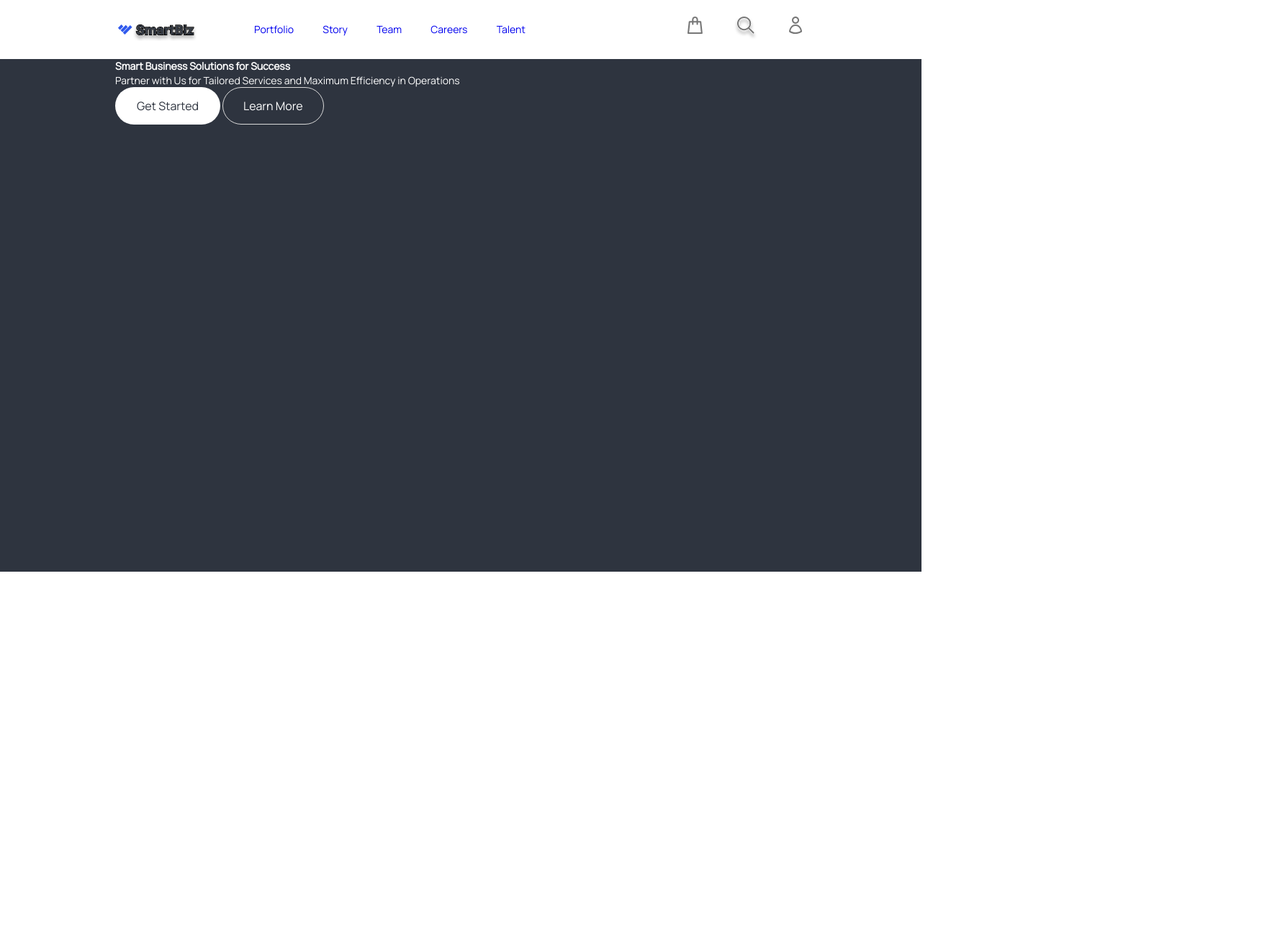
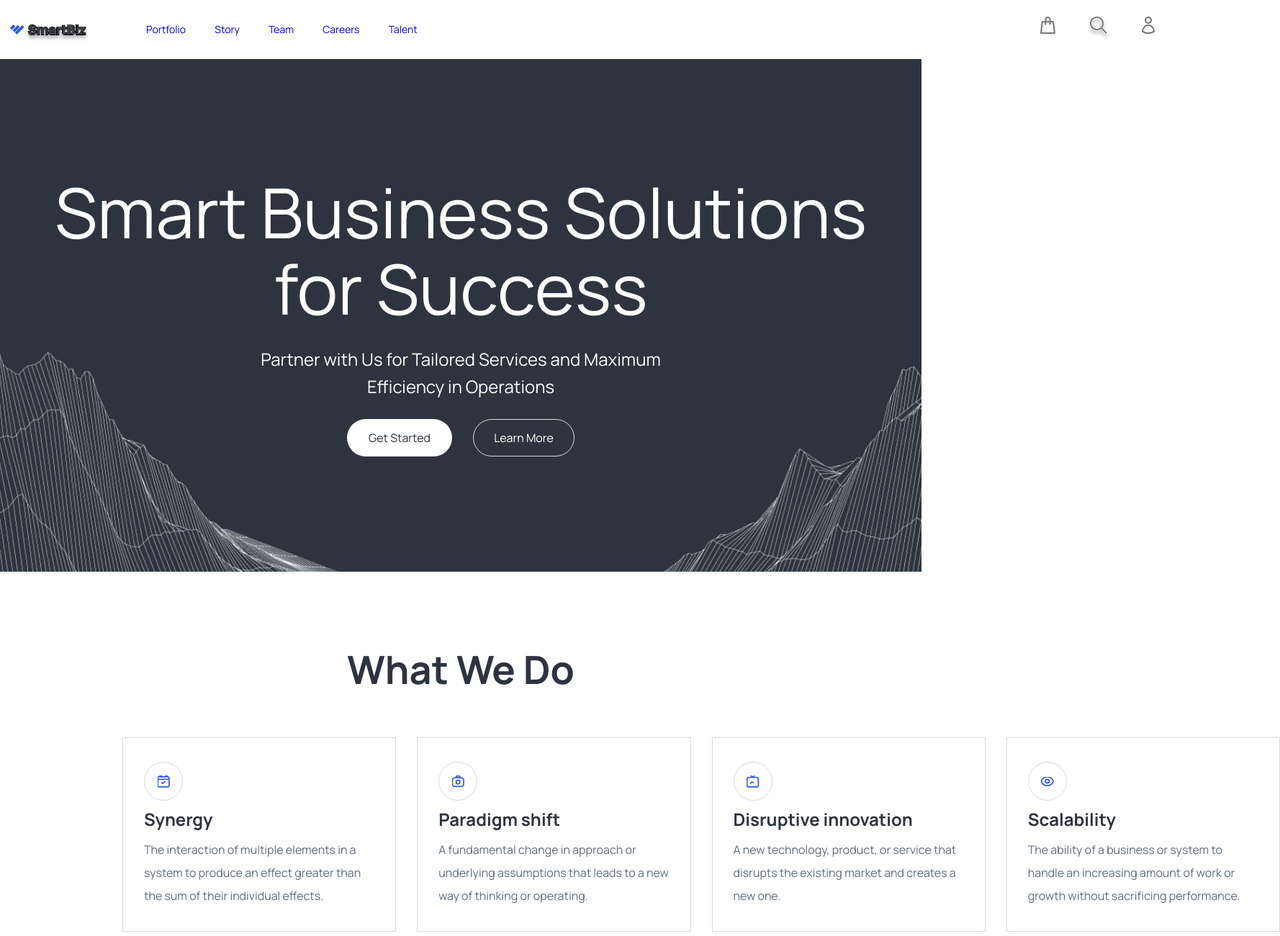
Before and after one commit to Doktorlich/petProject-1, a website built with Vite: page index.html in a window 1280 px wide. Shown: the whole page at 72% size, 1778 px wide, since content can reach past the window. Before the commit the page ends 800 px from the top, so only its background shows below. Built offline with nearby package versions, Linux system fonts and the light colour scheme.

Commit message:
Add block section
	minor change

```diff
--- a/index.html
+++ b/index.html
@@ -70,6 +70,8 @@
   <main class="content">
 
     <section class="banner">
+
+
       <div class="container">
         <div class="banner__inner">
           <div class="banner__info">
@@ -82,13 +84,49 @@
           </div>
         </div>
       </div>
+
     </section>
 
-    <section class="content__"></section>
-    <section class="content__"></section>
-    <section class="content__"></section>
-    <section class="content__"></section>
-    <section class="content__"></section>
+    <section class="services">
+      <div class="container">
+        <div class="services__inner">
+          <h2 class="services__h2">What We Do</h2>
+          <ul class="services__list">
+            <li class="services__item">
+              <a href="#" class="services__link"> <img src="./public/images/synergy-icon.svg" alt="synergy"></a>
+              <h5 class="services__h5">Synergy</h5>
+              <p class="services__desc">The interaction of multiple elements in a system to produce an effect greater
+                than
+                the sum of their individual effects.</p>
+            </li>
+            <li class="services__item">
+              <a href="#" class="services__link"> <img src="./public/images/paradigm-icon.svg" alt="paradigm"></a>
+              <h5 class="services__h5">Paradigm shift</h5>
+              <p class="services__desc">A fundamental change in approach or underlying assumptions that leads to a new
+                way
+                of thinking or operating.</p>
+            </li>
+            <li class="services__item">
+              <a href="#" class="services__link"> <img src="./public/images/disruptive-icon.svg" alt="disruptive"></a>
+              <h5 class="services__h5">Disruptive innovation</h5>
+              <p class="services__desc">A new technology, product, or service that disrupts the existing market and
+                creates a new one.</p>
+            </li>
+            <li class="services__item">
+              <a href="#" class="services__link"><img src="./public/images/scalability-icon.svg" alt="scalability"></a>
+              <h5 class="services__h5">Scalability</h5>
+              <p class="services__desc">The ability of a business or system to handle an increasing amount of work or
+                growth without sacrificing performance.</p>
+            </li>
+          </ul>
+        </div>
+      </div>
+    </section>
+
+    <section class="section-2"></section>
+    <section class="section-3"></section>
+    <section class="section-4"></section>
+    <section class="section-5"></section>
 
   </main>
 
--- a/src/scss/content.scss
+++ /dev/null
@@ -1,59 +0,0 @@
-.content {
-}
-.banner {
-    // .banner__inner
-    background: rgb(46, 52, 63);
-    height: 712px;
-    color: rgb(255, 255, 255);
-    &__inner {
-    }
-
-    // .banner__info
-
-    &__info {
-    }
-
-    // .banner__h1
-
-    &__h1 {
-    }
-
-    // .banner__desc
-
-    &__desc {
-    }
-
-    // .banner__buttons
-
-    &__buttons {
-    }
-}
-
-.btn-started {
-    width: 146px;
-    height: 52px;
-    color: rgb(46, 52, 63);
-    border-radius: 100px;
-    border: none;
-    background: rgb(255, 255, 255);
-    &:active {
-        background-color: #007bff; /* Изначальный цвет фона кнопки */
-        color: #fff;
-        border: none;
-        transition: background-color 0.3s;
-    }
-}
-.btn-more {
-    width: 141px;
-    height: 52px;
-    background-color: rgb(46, 52, 63);
-    color: rgb(255, 255, 255);
-    border: 1px solid rgb(217, 217, 217);
-    border-radius: 100px;
-    &:active {
-        background-color: #007bff;
-        color: #fff;
-        border: none;
-        transition: background-color 0.3s;
-    }
-}
--- /dev/null
+++ b/src/scss/content__banner.scss
@@ -0,0 +1,102 @@
+.content {
+}
+.banner {
+    // .banner__inner
+    background: rgb(46, 52, 63);
+    height: 712px;
+    color: rgb(255, 255, 255);
+    background-image: url("../../public/images/pic.png");
+    background-position: center;
+
+    margin: 0 auto;
+
+    &__inner {
+        display: flex;
+        flex-direction: column;
+        align-items: center;
+        justify-content: center;
+        height: 712px;
+    }
+
+    // .banner__info
+
+    &__info {
+        display: flex;
+        flex-direction: column;
+        justify-content: space-between;
+        align-items: center;
+        width: 1200px;
+        height: 392px;
+    }
+
+    // .banner__h1
+
+    &__h1 {
+        color: rgb(255, 255, 255);
+        font-family: "ManropeRegular";
+        font-size: 96px;
+        font-weight: 400;
+        line-height: 110%;
+
+        width: 1200px;
+        height: 212px;
+        text-align: center;
+    }
+
+    // .banner__desc
+
+    &__desc {
+        color: rgb(255, 255, 255);
+        font-size: 24px;
+        font-weight: 400;
+        line-height: 160%;
+
+        width: 587px;
+        height: 76px;
+        text-align: center;
+    }
+
+    // .banner__buttons
+
+    &__buttons {
+        display: flex;
+        justify-content: space-between;
+        width: 316px;
+        height: 52px;
+    }
+}
+.btn-started,
+.btn-more {
+    font-family: "ManropeRegular";
+    font-size: 16px;
+    font-weight: 500;
+    line-height: 22px;
+}
+.btn-started {
+    width: 146px;
+    height: 52px;
+    color: rgb(46, 52, 63);
+    border-radius: 100px;
+    border: none;
+    background: rgb(255, 255, 255);
+    &:active {
+        background-color: #007bff; /* Изначальный цвет фона кнопки */
+        color: #fff;
+        border: none;
+        transition: background-color 0.3s;
+    }
+}
+.btn-more {
+    width: 141px;
+    height: 52px;
+    background-color: rgb(46, 52, 63);
+    color: rgb(255, 255, 255);
+    border: 1px solid rgb(217, 217, 217);
+    border-radius: 100px;
+    &:active {
+        background-color: #007bff;
+        color: #fff;
+        border: none;
+        transition: background-color 0.3s;
+    }
+}
--- /dev/null
+++ b/src/scss/content__services.scss
@@ -0,0 +1,81 @@
+.services {
+    // .services__h2
+    height: 600px;
+
+    padding: 100px 160px;
+    &__inner {
+        display: flex;
+        flex-direction: column;
+
+        height: 400px;
+        justify-content: space-between;
+    }
+    &__h2 {
+        color: rgb(46, 52, 63);
+        font-family: "ManropeBold";
+        font-size: 54px;
+        font-weight: 400;
+        line-height: 130%;
+        text-align: center;
+    }
+
+    // .services__list
+
+    &__list {
+        display: flex;
+
+        height: 270px;
+        gap: 29px;
+    }
+
+    // .services__item
+
+    &__item {
+        display: flex;
+        flex-direction: column;
+        justify-content: space-between;
+
+        height: 270px;
+        border: 1px solid rgb(217, 217, 217);
+        padding: 33px 29px;
+    }
+
+    // .services__link
+
+    &__link {
+        display: flex;
+        justify-content: center;
+        align-items: center;
+        width: 54px;
+        height: 54px;
+        border: 0.87px solid rgb(217, 217, 217);
+        border-radius: 100px;
+    }
+
+    // .services__h5
+
+    &__h5 {
+        width: 320.25px;
+        height: 38px;
+
+        color: rgb(46, 52, 63);
+        font-family: "ManropeBold";
+        font-size: 24px;
+        font-weight: 400;
+        line-height: 160%;
+    }
+
+    // .services__desc
+
+    &__desc {
+        height: 96px;
+
+        color: rgb(95, 109, 126);
+        font-family: "ManropeRegular";
+        font-size: 16px;
+        font-weight: 400;
+        line-height: 200%;
+    }
+}
+.container {
+}
--- a/src/scss/header.scss
+++ b/src/scss/header.scss
@@ -1,10 +1,10 @@
 .header {
 }
 .container {
-    max-width: 1600px;
+    max-width: 1620px;
 
     // при уменьшении экрана , что бы избежать слипания
-    padding: 0 160px;
+    padding: 0 10px;
     //автоматическое выравнивание блока по центру
     margin: 0 auto;
 }
@@ -13,6 +13,7 @@
     display: flex;
     justify-content: space-between;
     height: 82px;
+    width: 1600px;
     padding-top: 20px;
     &__left-content {
         display: flex;
@@ -46,6 +47,9 @@
     // .menu__link
 
     &__link {
+        &:active {
+            color: rgb(243, 143, 143);
+        }
     }
 }
 .user-nav {
--- a/src/scss/style.scss
+++ b/src/scss/style.scss
@@ -4,7 +4,8 @@
 @import "./header.scss";
 @import "./reset.scss";
 @import "./font";
-@import "./content.scss";
+@import "./content__banner.scss";
+@import "./content__services.scss";
 html {
     box-sizing: border-box;
 }
```
Also changed, not shown: public/images/disruptive-icon.svg (added), public/images/paradigm-icon.svg (added), public/images/pic-1.png (deleted), public/images/pic-2.png (deleted), public/images/pic.png (added), public/images/scalability-icon.svg (added), public/images/synergy-icon.svg (added).
